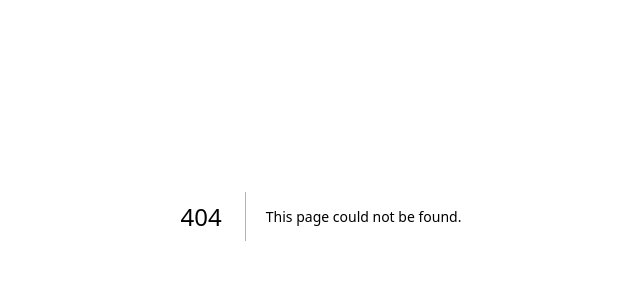
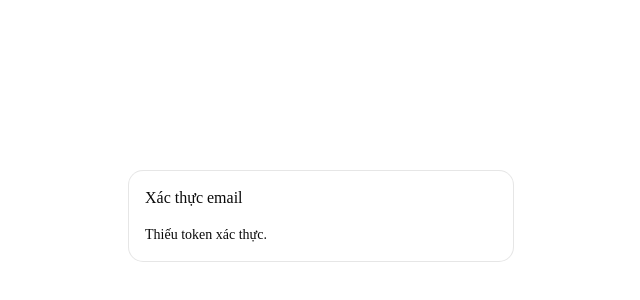
Before and after one commit to Chunghnue/pickleball, a Next.js app in the folder apps/web/: page /verify-email in a window 1280 px wide. Before the commit this address had no page. Shown: the part 184-484 px from the top of the page, without its empty margins (319-959 px from the left). Built offline with nearby package versions, Linux system fonts and the light colour scheme.

Commit message:
feat(web): add /verify-email page

```diff
--- /dev/null
+++ b/apps/web/src/app/verify-email/page.tsx
@@ -0,0 +1,70 @@
+"use client";
+
+import { Suspense, useEffect, useState } from "react";
+import Link from "next/link";
+import { useSearchParams } from "next/navigation";
+import { Card, CardContent, CardHeader, CardTitle } from "@/components/ui/card";
+
+type Status = "loading" | "success" | "error";
+
+export default function VerifyEmailPage() {
+  return (
+    <Suspense>
+      <VerifyEmailContent />
+    </Suspense>
+  );
+}
+
+function VerifyEmailContent() {
+  const searchParams = useSearchParams();
+  const token = searchParams.get("token");
+  const [status, setStatus] = useState<Status>("loading");
+  const [message, setMessage] = useState("");
+
+  useEffect(() => {
+    if (!token) {
+      setStatus("error");
+      setMessage("Thiếu token xác thực.");
+      return;
+    }
+
+    fetch(`/api/auth/verify-email?token=${encodeURIComponent(token)}`)
+      .then(async (response) => {
+        const data = await response.json().catch(() => null);
+        if (!response.ok) {
+          setStatus("error");
+          setMessage(data?.message ?? "Xác thực thất bại.");
+          return;
+        }
+        setStatus("success");
+        setMessage(
+          data.status === "pending_approval"
+            ? "Xác thực email thành công. Tài khoản của bạn đang chờ admin duyệt."
+            : "Xác thực email thành công. Bạn có thể đăng nhập ngay.",
+        );
+      })
+      .catch(() => {
+        setStatus("error");
+        setMessage("Có lỗi xảy ra, vui lòng thử lại.");
+      });
+  }, [token]);
+
+  return (
+    <main className="flex flex-1 items-center justify-center p-8">
+      <Card className="w-full max-w-sm">
+        <CardHeader>
+          <CardTitle>Xác thực email</CardTitle>
+        </CardHeader>
+        <CardContent className="space-y-4">
+          {status === "loading" && <p>Đang xác thực...</p>}
+          {status !== "loading" && <p>{message}</p>}
+          {status === "success" && (
+            <Link href="/login" className="underline">
+              Đến trang đăng nhập
+            </Link>
+          )}
+        </CardContent>
+      </Card>
+    </main>
+  );
+}
```
